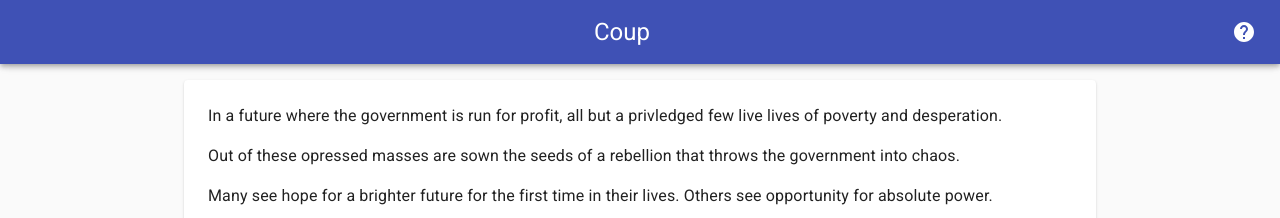
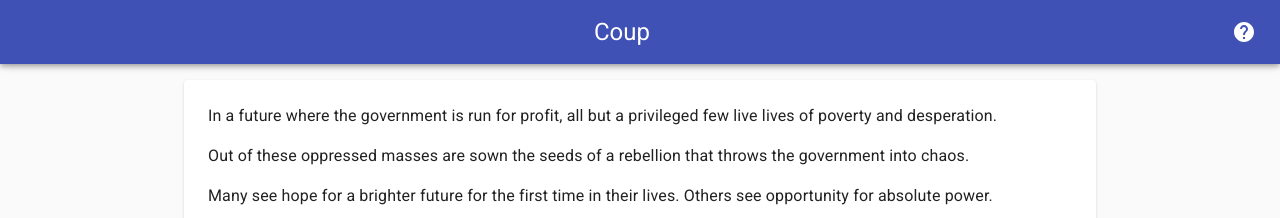
Before and after one commit to lukebatchelor/coup, a React app: page / in a window 1280 px wide. Shown: the top 218 px of the page. Built offline with nearby package versions, Linux system fonts and the light colour scheme; no server answers.

Commit message:
Fix typos in UI

```diff
--- a/src/client/components/HelpDialog.tsx
+++ b/src/client/components/HelpDialog.tsx
@@ -122,7 +122,7 @@ export function HelpDialog(props: HelpDialogProps) {
         <Box mb={4} />
         <hr />
         <Box mb={4} />
-        <Typography variant="h5">Character Cheet Sheet</Typography>
+        <Typography variant="h5">Character Cheat Sheet</Typography>
         <Table aria-label="Character Cheat Sheet">
           <TableHead>
             <TableRow>
--- a/src/client/views/LobbyScreen.tsx
+++ b/src/client/views/LobbyScreen.tsx
@@ -51,7 +51,7 @@ export function LobbyScreen(props: LobbyScreenProps) {
         Room Code: {roomCode}
       </Typography>
       <Typography variant="h5" align="center">
-        Nick name: {nickName}
+        Nickname: {nickName}
       </Typography>
       <Box mt={3}>
         <Paper className={classes.paper}>
--- a/src/client/views/StartScreen.tsx
+++ b/src/client/views/StartScreen.tsx
@@ -39,11 +39,11 @@ export function StartScreen(props: StartScreenProps) {
     <Container maxWidth="md">
       <Paper className={classes.paper}>
         <Typography paragraph>
-          In a future where the government is run for profit, all but a privledged few live lives of poverty and
+          In a future where the government is run for profit, all but a privileged few live lives of poverty and
           desperation.
         </Typography>
         <Typography paragraph>
-          Out of these opressed masses are sown the seeds of a rebellion that throws the government into chaos.
+          Out of these oppressed masses are sown the seeds of a rebellion that throws the government into chaos.
         </Typography>
 
         <Typography paragraph>
```
